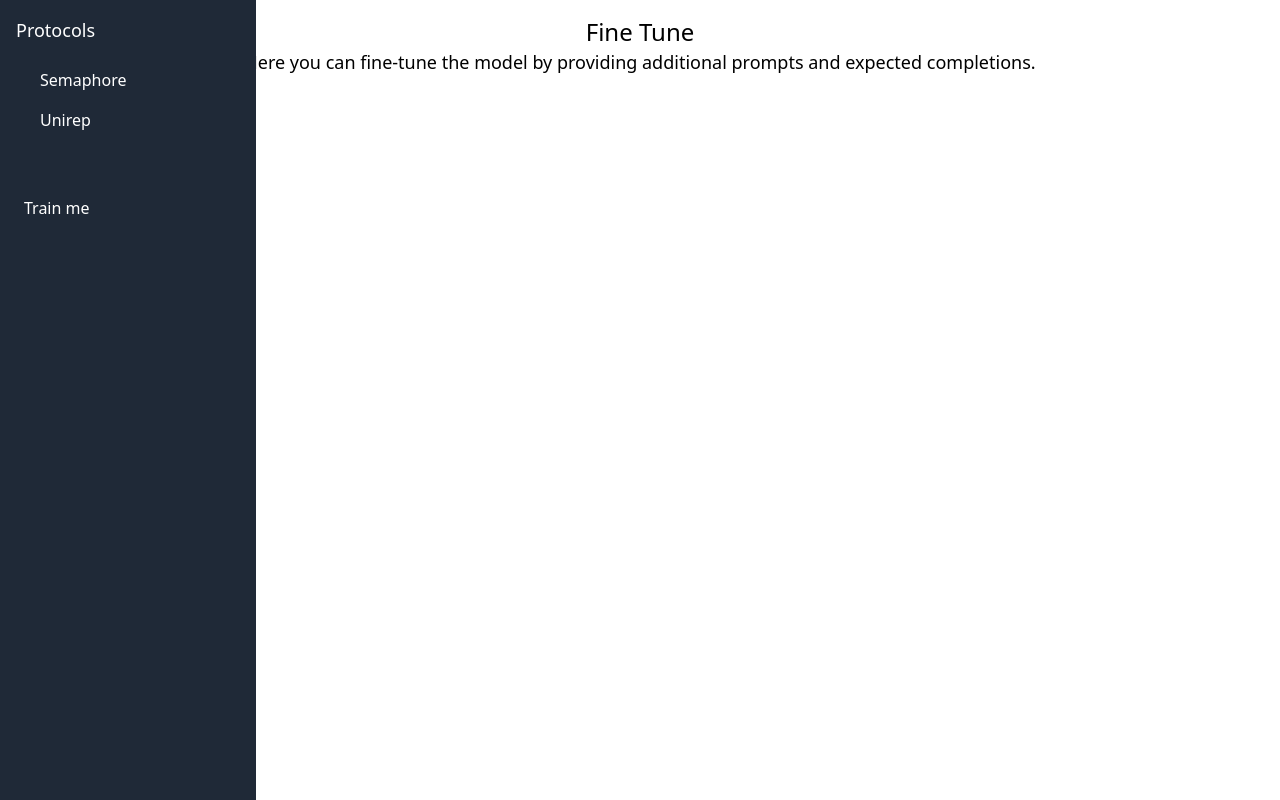
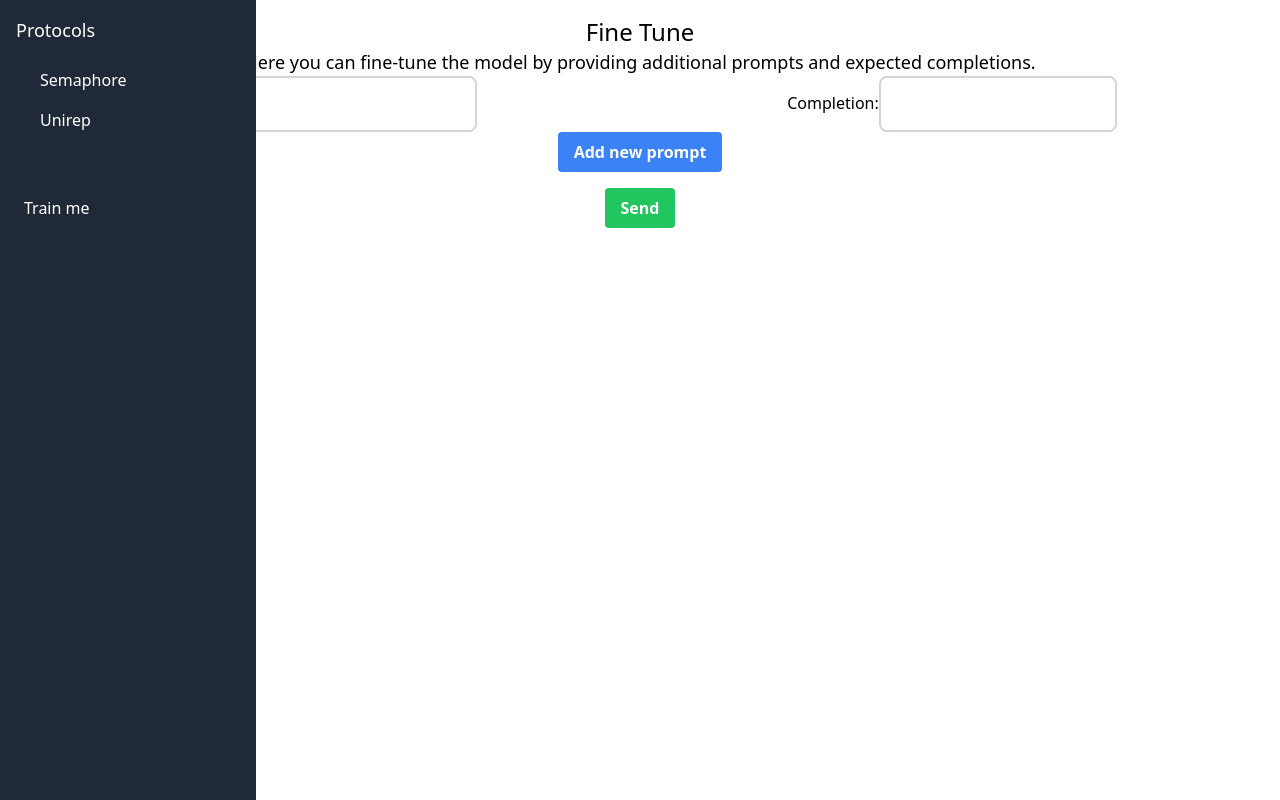
Before and after one commit to marciob/gpt3-zk, a Next.js app: page /fine-tune in a window 1280 px wide. Built offline with nearby package versions, Linux system fonts and the light colour scheme.

Commit message:
adding table created by gt-3 for fine-tuning trainning page

```diff
--- a/package.json
+++ b/package.json
@@ -16,6 +16,7 @@
     "@types/node": "18.11.18",
     "@types/react": "18.0.26",
     "@types/react-dom": "18.0.10",
+    "antd": "^5.1.5",
     "eslint": "8.30.0",
     "eslint-config-next": "13.1.1",
     "next": "13.1.1",
--- a/pages/fine-tune.tsx
+++ b/pages/fine-tune.tsx
@@ -1,8 +1,31 @@
-import React from "react";
+import React, { useState } from "react";
 import Sidebar from "./components/Sidebar";
 import styles from "../styles/Home.module.css";
 
 const FineTune = () => {
+  const [prompts, setPrompts] = useState([{ prompt: "", completion: "" }]);
+
+  const handlePromptChange = (e, index) => {
+    const newPrompts = [...prompts];
+    newPrompts[index].prompt = e.target.value;
+    setPrompts(newPrompts);
+  };
+
+  const handleCompletionChange = (e, index) => {
+    const newPrompts = [...prompts];
+    newPrompts[index].completion = e.target.value;
+    setPrompts(newPrompts);
+  };
+
+  const addNewPrompt = () => {
+    setPrompts([...prompts, { prompt: "", completion: "" }]);
+  };
+
+  const handleSubmit = (e) => {
+    e.preventDefault();
+    console.log(prompts);
+  };
+
   return (
     <div className={styles.container}>
       <Sidebar />
@@ -12,6 +35,47 @@ const FineTune = () => {
           Here you can fine-tune the model by providing additional prompts and
           expected completions.
         </p>
+        <form onSubmit={handleSubmit}>
+          {prompts.map((prompt, index) => (
+            <div key={index} className="flex justify-between">
+              <div className="w-1/2">
+                <label>Prompt:</label>
+                <input
+                  type="text"
+                  value={prompt.prompt}
+                  onChange={(e) => handlePromptChange(e, index)}
+                  className="border-2 border-gray-300 bg-white p-4 rounded-lg text-sm focus:outline-none resize-none"
+                />
+              </div>
+              <div className="w-1/2">
+                <label>Completion:</label>
+                <input
+                  type="text"
+                  value={prompt.completion}
+                  onChange={(e) => handleCompletionChange(e, index)}
+                  className="border-2 border-gray-300 bg-white p-4 rounded-lg text-sm focus:outline-none resize-none"
+                />
+              </div>
+            </div>
+          ))}
+          <div className="text-center">
+            <button
+              type="button"
+              onClick={addNewPrompt}
+              className="bg-blue-500 hover:bg-blue-700 text-white font-bold py-2 px-4 rounded"
+            >
+              Add new prompt
+            </button>
+          </div>
+          <div className="text-center pt-4">
+            <button
+              type="submit"
+              className="bg-green-500 hover:bg-green-700 text-white font-bold py-2 px-4 rounded"
+            >
+              Send
+            </button>
+          </div>
+        </form>
       </div>
     </div>
   );
```
Also changed, not shown: 1 other file (tests, documents, lock files or other folders).
